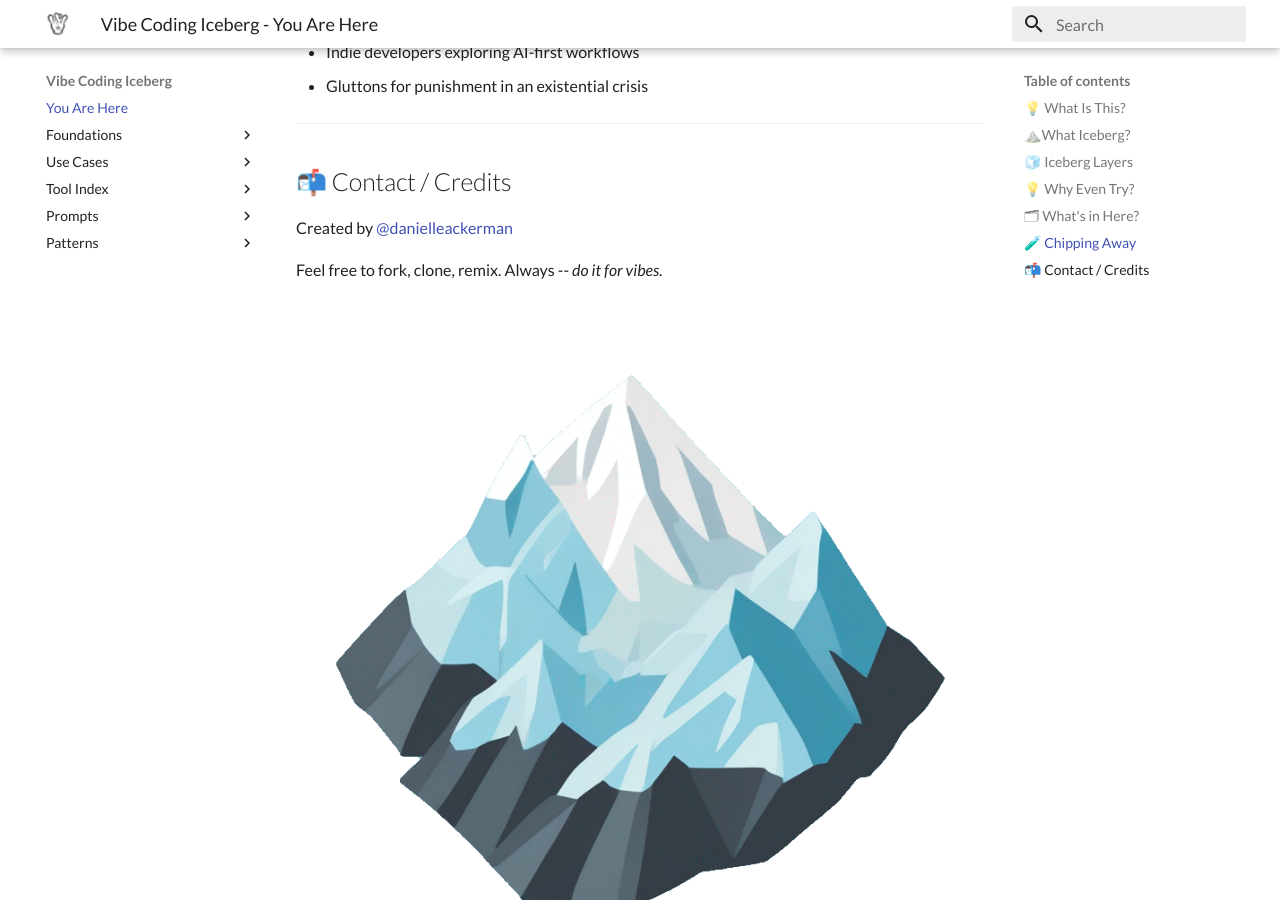
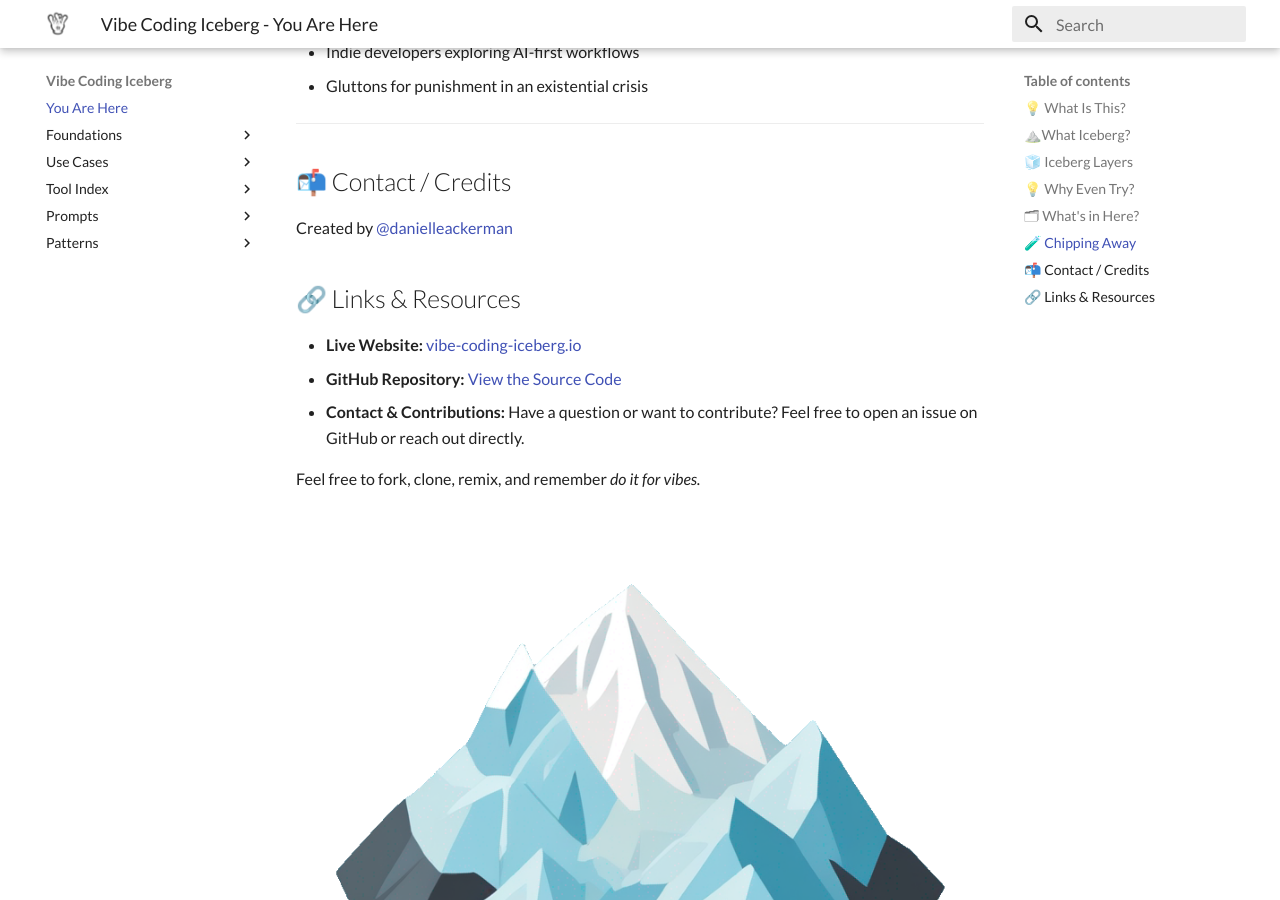
Before and after one commit to danielleackerman/vibe-coding-iceberg, an MkDocs documentation site: the page built from docs/index.md, in a window 1280 px wide and 900 px high, scrolled down 2500 px. Built offline with MkDocs 1.6.1 and Material for MkDocs 9.7.7, drawn with Linux system fonts in a browser that asks for light colours.

Commit message:
Live Site: Edit Introduction

```diff
--- a/docs/index.md
+++ b/docs/index.md
@@ -100,9 +100,15 @@ This is a WIP (work in progress) still in draft mode. It's intended for:
 ---
 
 ## 📬 Contact / Credits
-
 Created by [@danielleackerman](https://github.com/danielleackerman)
 
-Feel free to fork, clone, remix. Always -- _do it for vibes._
+
+## 🔗 Links & Resources
+
+* **Live Website:** [vibe-coding-iceberg.io](https://danielleackerman.github.io/vibe-coding-iceberg/)
+* **GitHub Repository:** [View the Source Code](https://github.com/danielleackerman/vibe-coding-iceberg)
+* **Contact & Contributions:** Have a question or want to contribute? Feel free to open an issue on GitHub or reach out directly.
+
+Feel free to fork, clone, remix, and remember _do it for vibes._
 
 ![Glacier Icon](assets/glacier-large.png)
```
